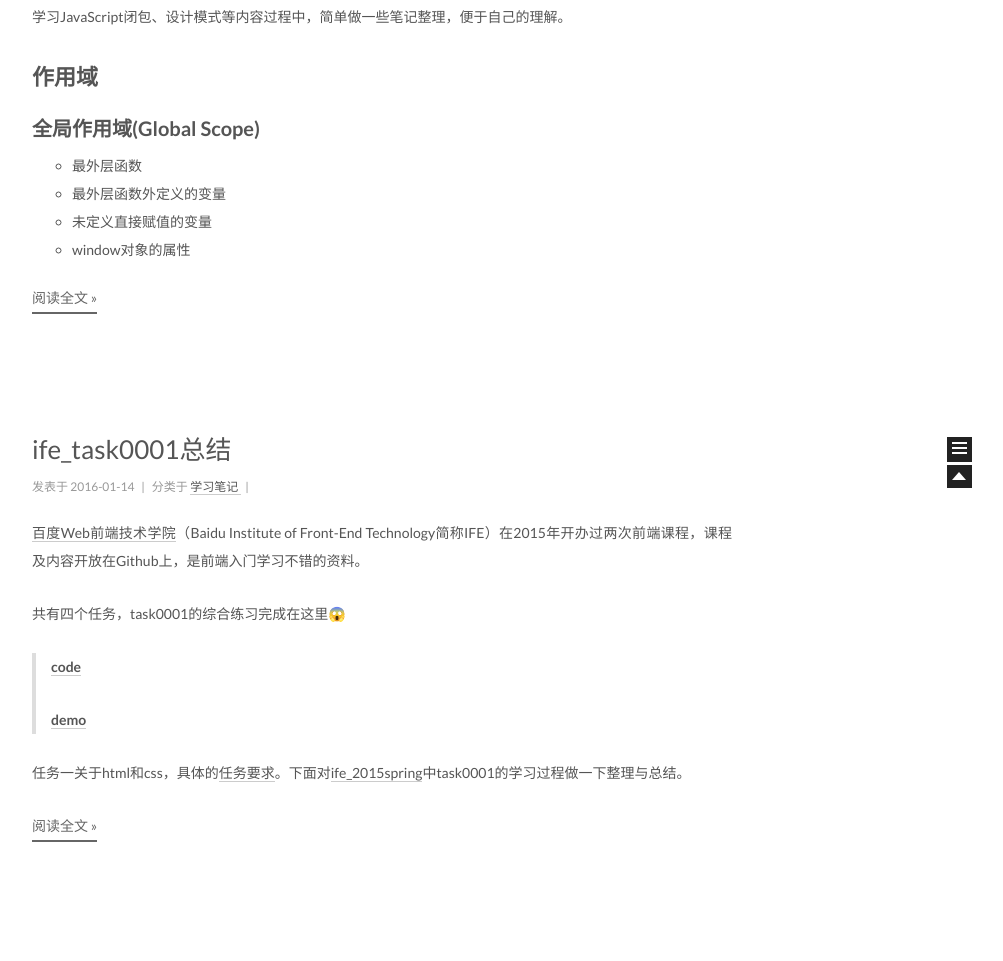
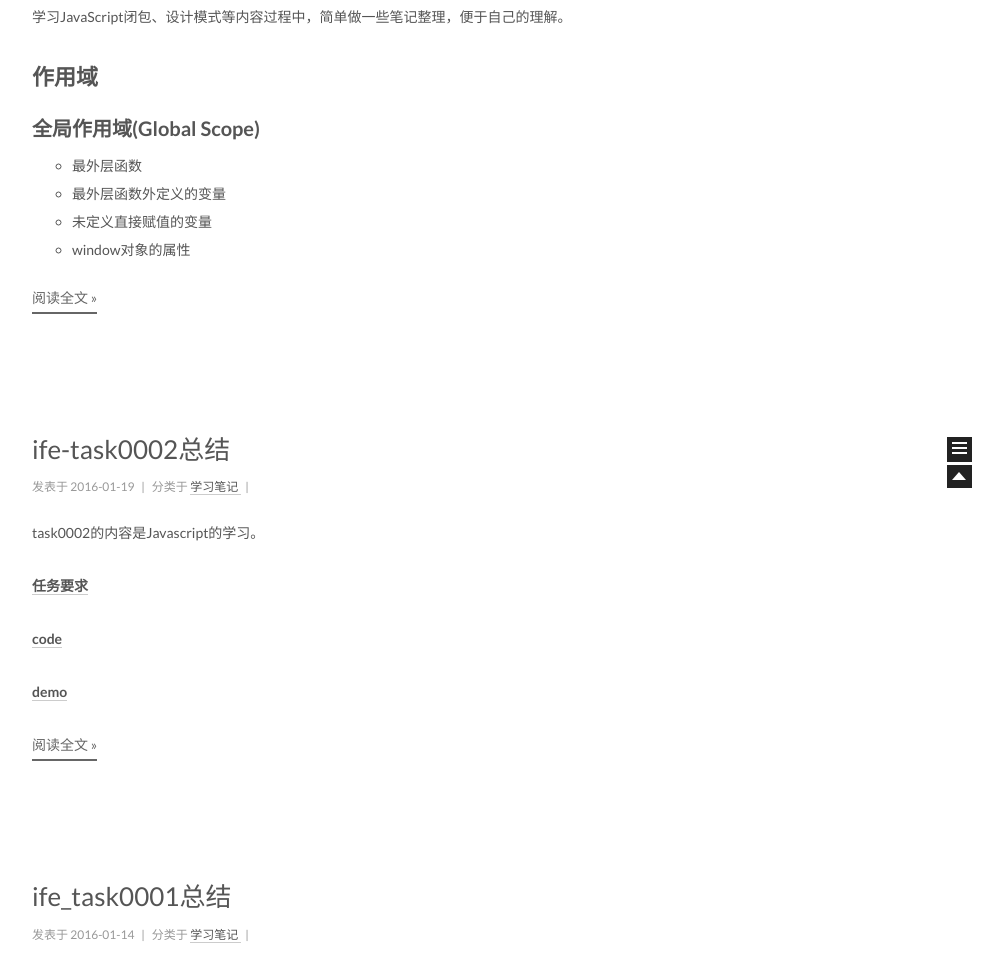
Before and after one commit to dashdotdawn/dawn-CC.github.io, a plain HTML site: page index.html in a window 1280 px wide. Shown: the part 293-1254 px from the top of the page, without its empty margins (258-1261 px from the left). Drawn offline with Linux system fonts and the light colour scheme; a script that the page names is missing.

Commit message:
Site updated: 2016-02-15 12:23:12

```diff
--- a/atom.xml
+++ b/atom.xml
@@ -16,8 +16,8 @@
 
   <entry>
     <title><![CDATA[JavaScript深度学习-原型与闭包]]></title>
-    <link href="http://yoursite.com/2016/02/13/JavaScript%E6%B7%B1%E5%BA%A6%E5%AD%A6%E4%B9%A0/"/>
-    <id>http://yoursite.com/2016/02/13/JavaScript深度学习/</id>
+    <link href="http://yoursite.com/2016/02/13/JavaScript%E6%B7%B1%E5%BA%A6%E5%AD%A6%E4%B9%A0-%E5%8E%9F%E5%9E%8B%E4%B8%8E%E9%97%AD%E5%8C%85/"/>
+    <id>http://yoursite.com/2016/02/13/JavaScript深度学习-原型与闭包/</id>
     <published>2016-02-13T07:41:50.000Z</published>
     <updated>2016-02-14T18:00:16.000Z</updated>
     <content type="html"><![CDATA[<p>学习JavaScript闭包、设计模式等内容过程中，简单做一些笔记整理，便于自己的理解。</p>
--- a/index.html
+++ b/index.html
@@ -231,7 +231,7 @@
 
 
 
-                <a class="post-title-link" href="/2016/02/13/JavaScript深度学习/" itemprop="url">
+                <a class="post-title-link" href="/2016/02/13/JavaScript深度学习-原型与闭包/" itemprop="url">
                   JavaScript深度学习-原型与闭包
                 </a>
 
@@ -268,8 +268,8 @@
 
               <span class="post-comments-count">
                 &nbsp; | &nbsp;
-                <a href="/2016/02/13/JavaScript深度学习/#comments" itemprop="discussionUrl">
-                  <span class="post-comments-count ds-thread-count" data-thread-key="2016/02/13/JavaScript深度学习/" itemprop="commentsCount"></span>
+                <a href="/2016/02/13/JavaScript深度学习-原型与闭包/#comments" itemprop="discussionUrl">
+                  <span class="post-comments-count ds-thread-count" data-thread-key="2016/02/13/JavaScript深度学习-原型与闭包/" itemprop="commentsCount"></span>
                 </a>
               </span>
 
@@ -297,7 +297,113 @@
 <li>window对象的属性</li>
 </ul>
           <div class="post-more-link text-center">
-            <a class="btn" href="/2016/02/13/JavaScript深度学习/#more" rel="contents">
+            <a class="btn" href="/2016/02/13/JavaScript深度学习-原型与闭包/#more" rel="contents">
+              阅读全文 &raquo;
+            </a>
+          </div>
+
+
+    </div>
+
+    <footer class="post-footer">
+
+
+
+
+
+
+        <div class="post-eof"></div>
+
+    </footer>
+  </article>
+
+
+
+
+
+
+
+
+
+
+
+
+  <article class="post post-type-normal " itemscope itemtype="http://schema.org/Article">
+
+
+      <header class="post-header">
+
+
+
+          <h1 class="post-title" itemprop="name headline">
+
+
+
+
+                <a class="post-title-link" href="/2016/01/19/ife-task0002总结/" itemprop="url">
+                  ife-task0002总结
+                </a>
+
+
+          </h1>
+
+
+        <div class="post-meta">
+          <span class="post-time">
+            发表于
+            <time itemprop="dateCreated" datetime="2016-01-19T00:47:17+08:00" content="2016-01-19">
+              2016-01-19
+            </time>
+          </span>
+
+
+            <span class="post-category" >
+              &nbsp; | &nbsp; 分类于
+
+                <span itemprop="about" itemscope itemtype="https://schema.org/Thing">
+                  <a href="/categories/学习笔记/" itemprop="url" rel="index">
+                    <span itemprop="name">学习笔记</span>
+                  </a>
+                </span>
+
+
+
+
+
+            </span>
+
+
+
+
+              <span class="post-comments-count">
+                &nbsp; | &nbsp;
+                <a href="/2016/01/19/ife-task0002总结/#comments" itemprop="discussionUrl">
+                  <span class="post-comments-count ds-thread-count" data-thread-key="2016/01/19/ife-task0002总结/" itemprop="commentsCount"></span>
+                </a>
+              </span>
+
+
+
+
+
+        </div>
+      </header>
+
+
+
+    <div class="post-body">
+
+
+
+
+
+
+          <p>task0002的内容是Javascript的学习。</p>
+<p><a href="https://github.com/baidu-ife/ife/tree/master/2015_spring/task/task0002#任务描述"><strong>任务要求</strong></a></p>
+<p><a href="https://github.com/dawn-CC/ife-task/tree/master/task0002"><strong>code</strong></a></p>
+<p><a href="http://dawn-cc.github.io/ife-task/task0002/task0002_1"><strong>demo</strong></a><br>
+          <div class="post-more-link text-center">
+            <a class="btn" href="/2016/01/19/ife-task0002总结/#more" rel="contents">
               阅读全文 &raquo;
             </a>
           </div>
```
Also changed, not shown: 2016/01/19/ife-task0002总结/index.html (+1 -1 lines), 2016/02/13/JavaScript深度学习-原型与闭包/index.html (renamed from 2016/02/13/JavaScript深度学习/index.html, +5 -5 lines), archives/2016/02/index.html (+1 -1 lines), archives/2016/index.html (+1 -1 lines), archives/index.html (+1 -1 lines), categories/学习笔记/index.html (+1 -1 lines), tags/JavaScript/index.html (+1 -1 lines), tags/frontend/index.html (+1 -1 lines).
